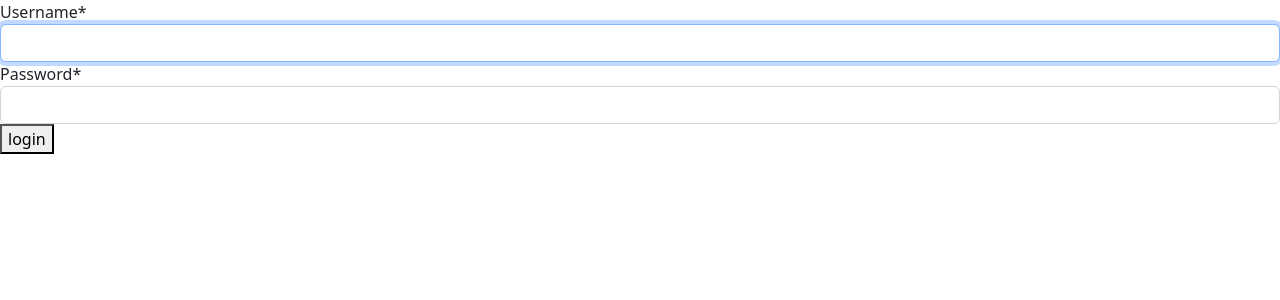
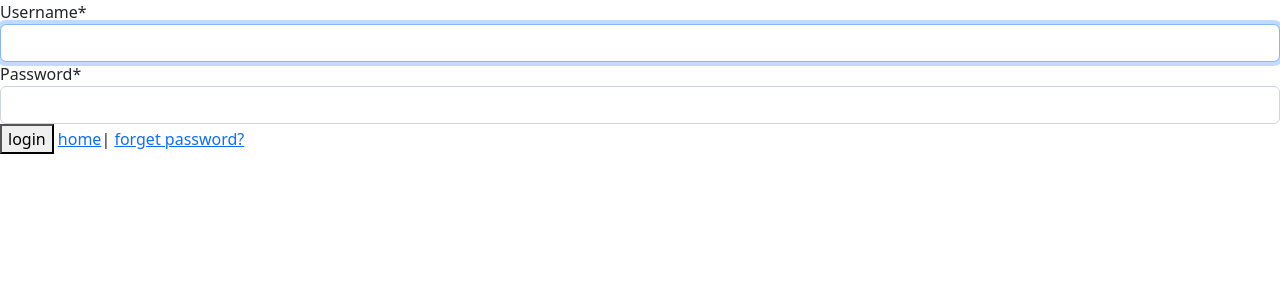
Before and after one commit to hesamhme/bookstore-test, a Django app: page /accounts/login/ in a window 1280 px wide. Shown: the top 300 px of the page. Run offline with Django 4.2, Linux system fonts and the light colour scheme; some libraries are stand-ins or nearby versions.

Commit message:
home page created and login templat re designed

```diff
--- a/accounts/templates/accounts/signup.html
+++ b/accounts/templates/accounts/signup.html
@@ -11,5 +11,6 @@
         {{ form | crispy }}
 
         <button type="submit"> signup </button>
+            <a href="{% url 'home' %}">home</a> | <a href="{% url 'login' %}">log in</a>
 
 {% endblock %}
--- a/config/urls.py
+++ b/config/urls.py
@@ -19,5 +19,7 @@ from django.urls import path, include
 urlpatterns = [
     path('admin/', admin.site.urls),
     path('accounts/', include('django.contrib.auth.urls')),
-    path('accounts/', include('accounts.urls'))
+    path('accounts/', include('accounts.urls')),
+    path('', include('pages.urls')),
+
 ]
--- /dev/null
+++ b/pages/urls.py
@@ -0,0 +1,8 @@
+from django.urls import path
+from . import views
+
+urlpatterns = [
+    path('', views.HomeView.as_view(), name='home'),
+
+
+]
--- a/pages/views.py
+++ b/pages/views.py
@@ -1,3 +1,6 @@
 from django.shortcuts import render
+from django.views.generic import TemplateView
 
-# Create your views here.
+
+class HomeView(TemplateView):
+    template_name = 'home.html'
--- a/templates/registration/login.html
+++ b/templates/registration/login.html
@@ -11,5 +11,7 @@ login
         {{ form | crispy }}
 
         <button type="submit">login</button>
+        <a href="{% url 'home' %}">home</a>|
+        <a href="#">forget password? </a>
 
 {% endblock %}
```
Also changed, not shown: templates/home.html (added, +20 -0 lines), db.sqlite3.
